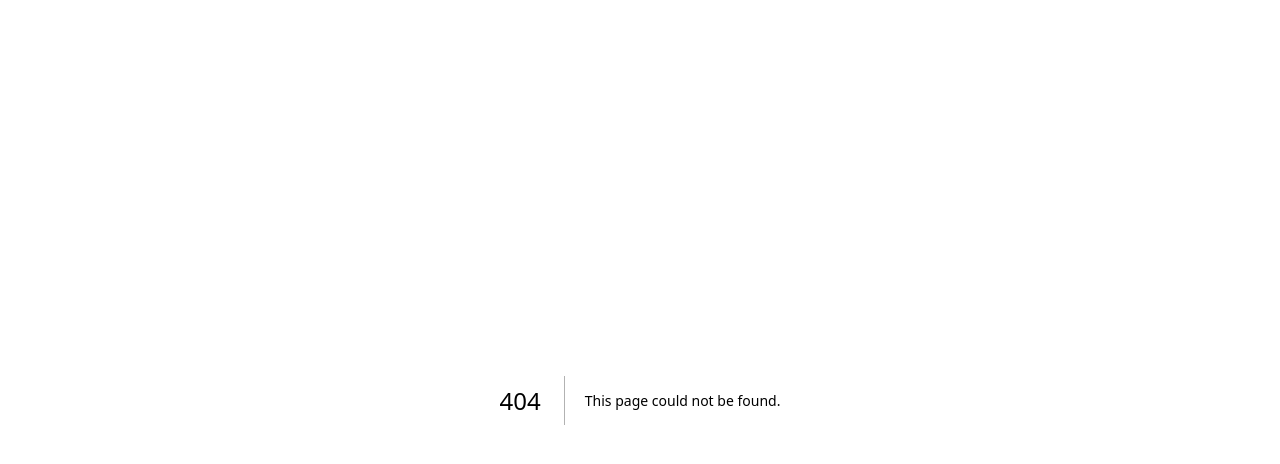
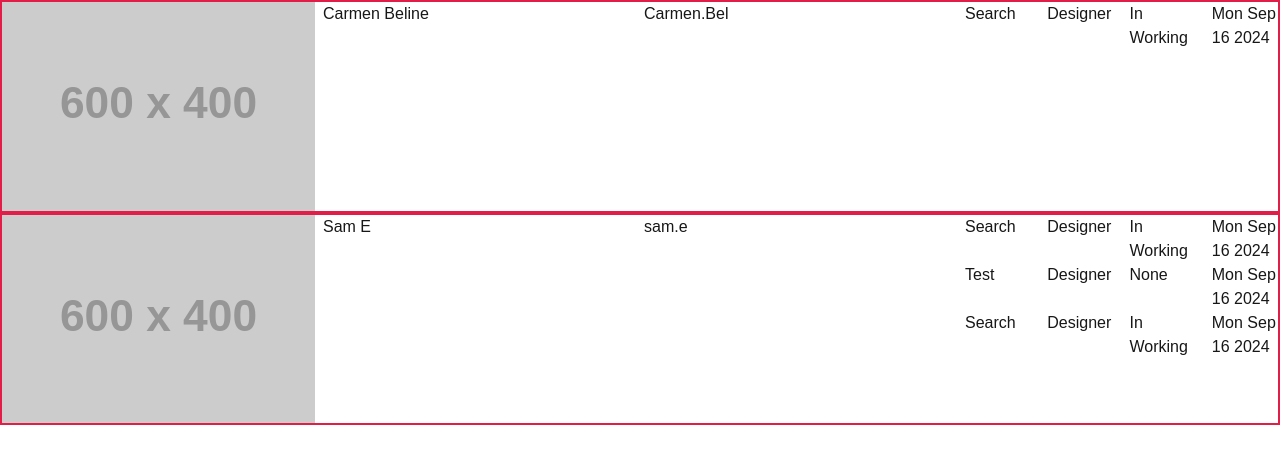
Before and after one commit to EthanHung/erb-tutorial, a Next.js app in the folder my-app/: page /user-list in a window 1280 px wide. Before the commit this address had no page. Shown: the top 464 px of the page. Built offline with nearby package versions, Linux system fonts and the light colour scheme.

Commit message:
add the user list example

```diff
--- a/my-app/app/page.js
+++ b/my-app/app/page.js
@@ -1,4 +1,5 @@
 import Image from "next/image";
+import './globals.css';
 
 export default function Home() {
   const h1 = <h1>Test!</h1>;
--- /dev/null
+++ b/my-app/pages/user-list/components/ProductRow.jsx
@@ -0,0 +1,10 @@
+export function ProductRow({productDetail}) {
+    return (
+        <div className="grid grid-cols-4 gap-4">
+            <div>{productDetail.productName}</div>
+            <div>{productDetail.role}</div>
+            <div>{productDetail.status}</div>
+            <div>{productDetail.finalDate}</div>
+        </div>
+    );
+}
--- /dev/null
+++ b/my-app/pages/user-list/components/ProductTable.jsx
@@ -0,0 +1,20 @@
+import { ProductRow } from "./ProductRow";
+
+export function ProductTable({products}) {
+    console.log('products', products);
+
+    return (
+        <div>
+            {
+                products.map((product, i) => {
+                    return (
+                        <ProductRow
+                            key={i}
+                            productDetail={product}
+                        />
+                    )
+                })
+            }
+        </div>
+    );
+}
--- /dev/null
+++ b/my-app/pages/user-list/components/UserProfile.jsx
@@ -0,0 +1,16 @@
+import { ProductTable } from "./ProductTable";
+
+export function UserProfile({userProfileData}) {
+    return (
+        <div className="user-container border-2 border-rose-600 grid grid-cols-4 gap-2">
+            <img
+                className="user-icon"
+                src={userProfileData.icon}
+                alt={userProfileData.name}
+            />
+            <div className="user-name">{userProfileData.name}</div>
+            <div className="user-login-id">{userProfileData.loginId}</div>
+            <ProductTable products={userProfileData.products} />
+        </div>
+    );
+}
--- /dev/null
+++ b/my-app/pages/user-list/index.jsx
@@ -0,0 +1,52 @@
+import { UserProfile } from './components/UserProfile';
+import '../../app/globals.css';
+
+const UserList = () => {
+    const profiles = [
+        {
+            "icon": "https://placehold.co/600x400/000000/FFF?text=Carmen",
+            "name": "Carmen Beline",
+            "loginId": "Carmen.Bel",
+            "products": [
+                {
+                    "productName": "Search",
+                    "role": "Designer",
+                    "status": "In Working",
+                    "finalDate": new Date().toDateString(),
+                }
+            ]
+        },
+        {
+            "icon": "https://placehold.co/600x400/000000/FFF?text=Sam",
+            "name": "Sam E",
+            "loginId": "sam.e",
+            "products": [
+                {
+                    "productName": "Search",
+                    "role": "Designer",
+                    "status": "In Working",
+                    "finalDate": new Date().toDateString(),
+                },
+                {
+                    "productName": "Test",
+                    "role": "Designer",
+                    "status": "None",
+                    "finalDate": new Date().toDateString(),
+                },
+                {
+                    "productName": "Search",
+                    "role": "Designer",
+                    "status": "In Working",
+                    "finalDate": new Date().toDateString(),
+                }
+            ]
+        }
+    ];
+    return (
+        profiles.map((profile, i) => {
+            return <UserProfile key={i} userProfileData={profile} />
+        })
+    );
+}
+
+export default UserList;
```
